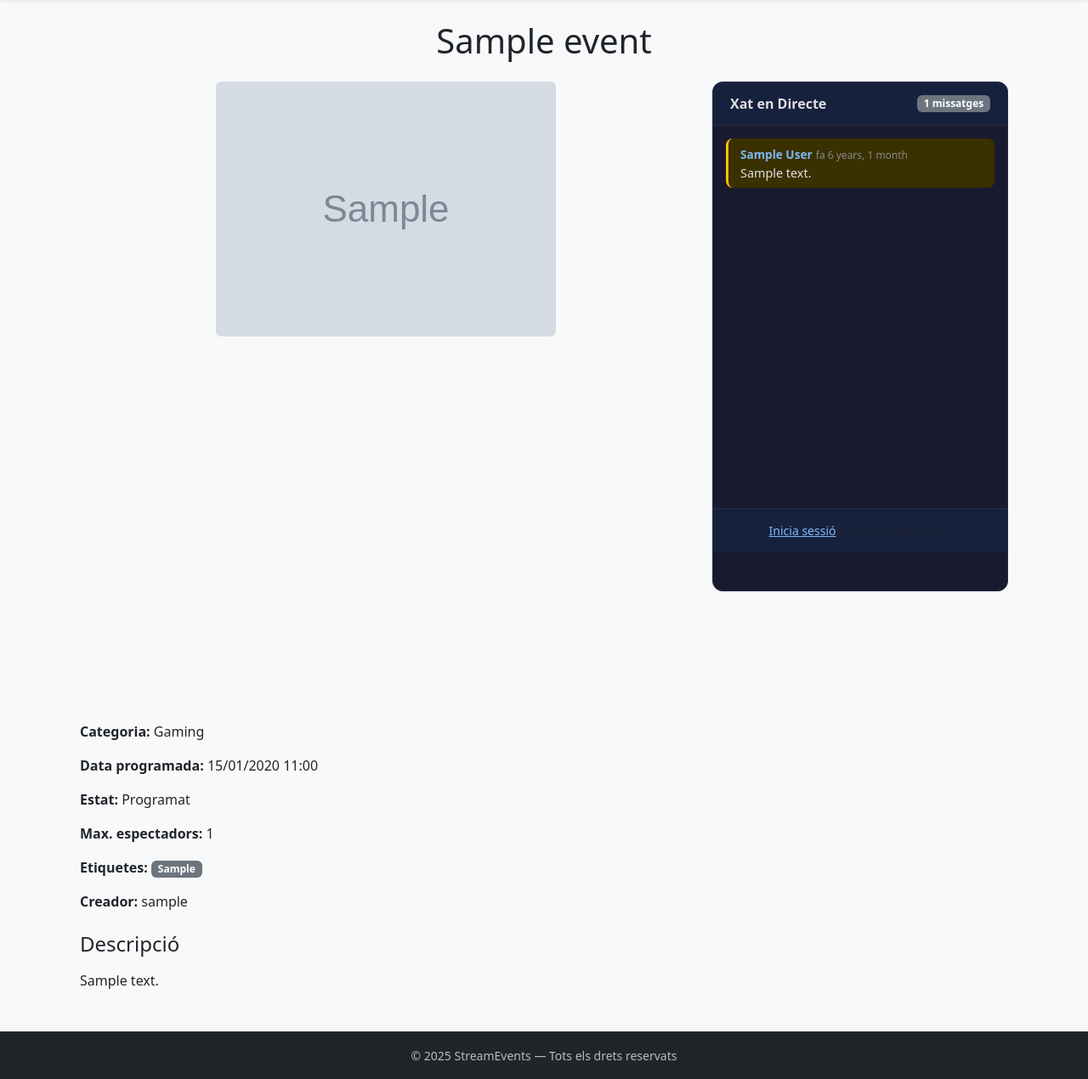
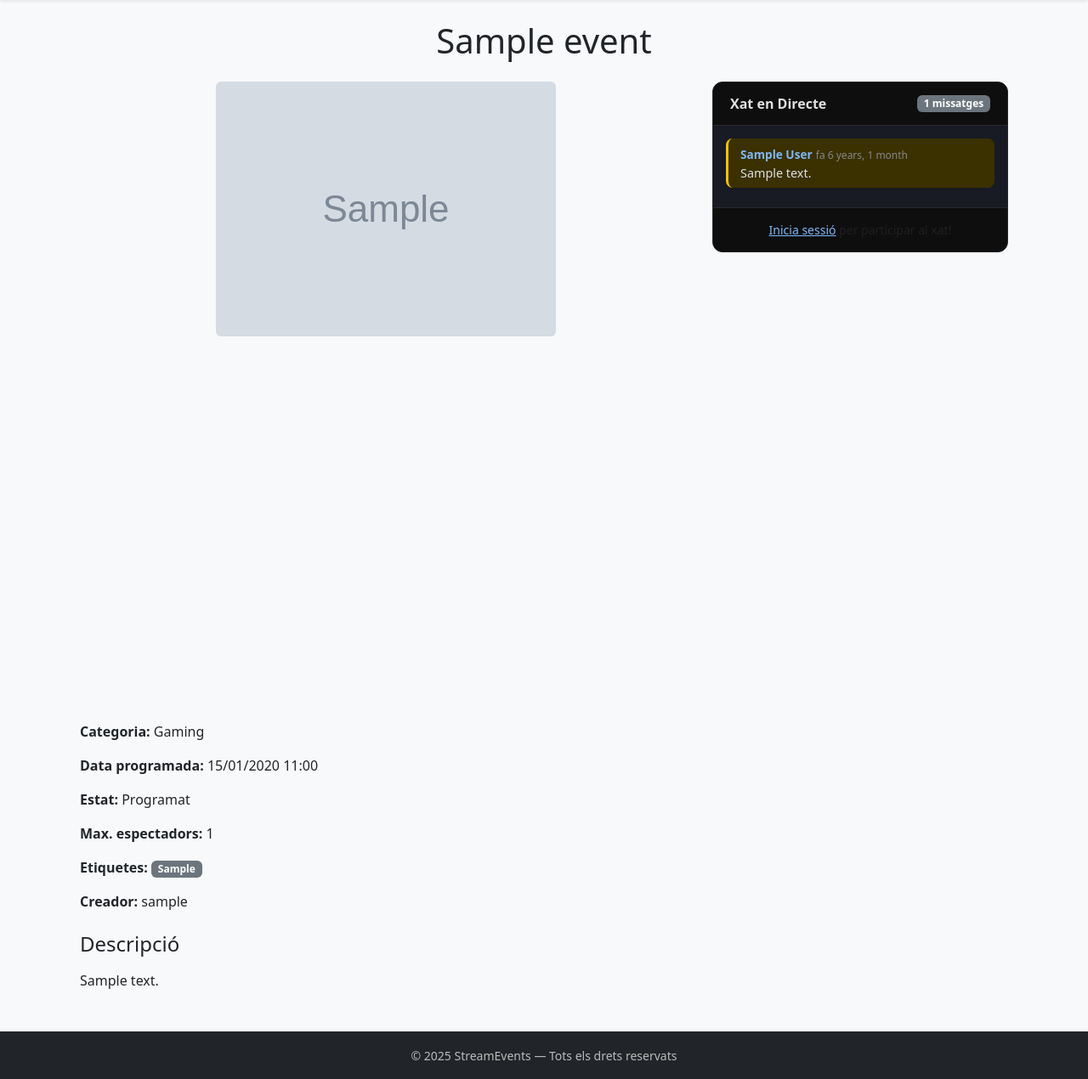
Before and after one commit to eto-4/StreamEvents, a Django app: page /1/ in a window 1280 px wide. Shown: the part 76-1346 px from the top of the page at 85% size. Run offline with Django 3.2, Linux system fonts and the light colour scheme; tables that the repository leaves empty hold one stand-in row (values such as "Sample post"); grey boxes marked "Sample" are stand-in pictures; parts of the project's set-up code (start-up, migrations or seed data) failed here and were passed over.

Commit message:
canvis visuals i estructurals per evitar errors

```diff
--- a/events/templates/events/event_detail.html
+++ b/events/templates/events/event_detail.html
@@ -59,9 +59,10 @@
 
         <!-- Columna dreta: xat -->
         <div class="col-lg-4">
-            {% include 'xaty/chat_box.html' %}
+            <div style="position: sticky; top: 20px;">
+                {% include 'xaty/chat_box.html' %}
+            </div>
         </div>
-
     </div>
 </div>
 {% endblock %}
--- a/xaty/forms.py
+++ b/xaty/forms.py
@@ -9,11 +9,11 @@ class ChatMessageForm(forms.ModelForm):
         fields = ['message']
         widgets = {
             'message': forms.Textarea(attrs={
-
                 'class': 'form-control',
-                'rows': 2,
+                'rows': 1,
                 'placeholder': 'Escriu un missatge...',
                 'maxlength': 500,
+                'style': 'resize: none; overflow-y: hidden;'
             })
         }
 
--- a/xaty/static/xaty/css/xaty.css
+++ b/xaty/static/xaty/css/xaty.css
@@ -2,12 +2,15 @@
 
 /* ─── Contenidor principal ───────────────────────────────────── */
 .chat-container {
-    height: 600px;
+    height: 100%;
+    max-height: 600px;
     border: 1px solid var(--chat-border);
     border-radius: 12px;
     background-color: var(--chat-bg);
     color: var(--chat-text);
     overflow: hidden;
+    display: flex;
+    flex-direction: column;
 }
 
 /* ─── Capçalera ──────────────────────────────────────────────── */
@@ -25,8 +28,9 @@
 
 /* ─── Àrea de missatges ──────────────────────────────────────── */
 .chat-messages {
-    height: 450px;
+    flex: 1;
     overflow-y: auto;
+    min-height: 0;
     padding: 15px;
 }
 
@@ -105,6 +109,8 @@
 }
 
 .chat-form textarea {
+    max-height: 80px;
+    overflow-y: auto;
     background-color: var(--chat-bg);
     color: var(--chat-text);
     border: 1px solid var(--chat-border);
@@ -115,12 +121,23 @@
 .chat-form textarea:focus {
     background-color: var(--chat-bg);
     color: var(--chat-text);
-    border-color: #4a4a8a;
+    border-color: #1d1d29;
     box-shadow: 0 0 0 0.2rem rgba(74, 74, 138, 0.25);
 }
 
 .chat-form textarea::placeholder {
     color: var(--chat-text-muted);
+}
+
+.chat-form form > div {
+    flex-direction: row;
+    align-items: flex-end;
+}
+
+.chat-form textarea {
+    flex: 1;
+    min-height: 38px;
+    max-height: 100px;
 }
 
 /* ─── Missatges informatius ──────────────────────────────────── */
--- a/xaty/static/xaty/css/xatyColors.css
+++ b/xaty/static/xaty/css/xatyColors.css
@@ -1,15 +1,15 @@
 /* ─── Variables ─────────────────────────────────────────────── */
 :root {
-    --chat-bg: #1a1a2e;
-    --chat-header-bg: #16213e;
-    --chat-message-bg: #0f3460;
-    --chat-message-hover: #1a4a7a;
+    --chat-bg: #181a24;
+    --chat-header-bg: #0f0e0e;
+    --chat-message-bg: #0000006a;
+    --chat-message-hover: #252627;
     --chat-highlighted-bg: #3a3000;
     --chat-highlighted-border: #ffc107;
-    --chat-form-bg: #16213e;
-    --chat-border: #2a2a4a;
+    --chat-form-bg: #0f0e0e;
+    --chat-border: #2a2a2a;
     --chat-text: #e0e0e0;
     --chat-text-muted: #888;
-    --chat-scrollbar: #2a2a4a;
+    --chat-scrollbar: #08083c;
     --chat-scrollbar-thumb: #4a4a8a;
 }
--- a/xaty/static/xaty/js/xaty.js
+++ b/xaty/static/xaty/js/xaty.js
@@ -151,6 +151,23 @@ document.addEventListener('DOMContentLoaded', function () {
         });
     }
 
+    // ─── Fer el xat mes gran si l'usuari escriu diverses linies ———————————————————————————————————————————————————
+    if (chatForm) {
+        const textarea = chatForm.querySelector('textarea');
+        textarea.addEventListener('input', function() {
+            this.style.height = 'auto';
+            const maxHeight = parseInt(getComputedStyle(this).lineHeight) * 4;
+            this.style.height = Math.min(this.scrollHeight, maxHeight) + 'px';
+        });
+
+        textarea.addEventListener('keydown', function(e) {
+            if (e.key === 'Enter' && !e.shiftKey) {
+                e.preventDefault();
+                chatForm.dispatchEvent(new Event('submit'));
+            }
+        });
+    }
+
     // ─── Inicialització ———————————————————————————————————————————————————
 
     if (chatMessages) {
--- a/xaty/templates/xaty/chat_box.html
+++ b/xaty/templates/xaty/chat_box.html
@@ -18,8 +18,8 @@
                 {% csrf_token %}
                 <div class="d-flex gap-2 align-items-end">
                     {{ chat_form.message }}
-                   <button type="submit" class="btn btn-primary btn-send">
-                       <i class="bi bi-send-fill">Enviar</i>
+                    <button type="submit" class="btn btn-primary btn-send mb-0">
+                        <i class="bi bi-send-fill"></i>
                     </button>
                 </div>
             </form>
```
Lines whose indentation alone changed are shown as unchanged.
